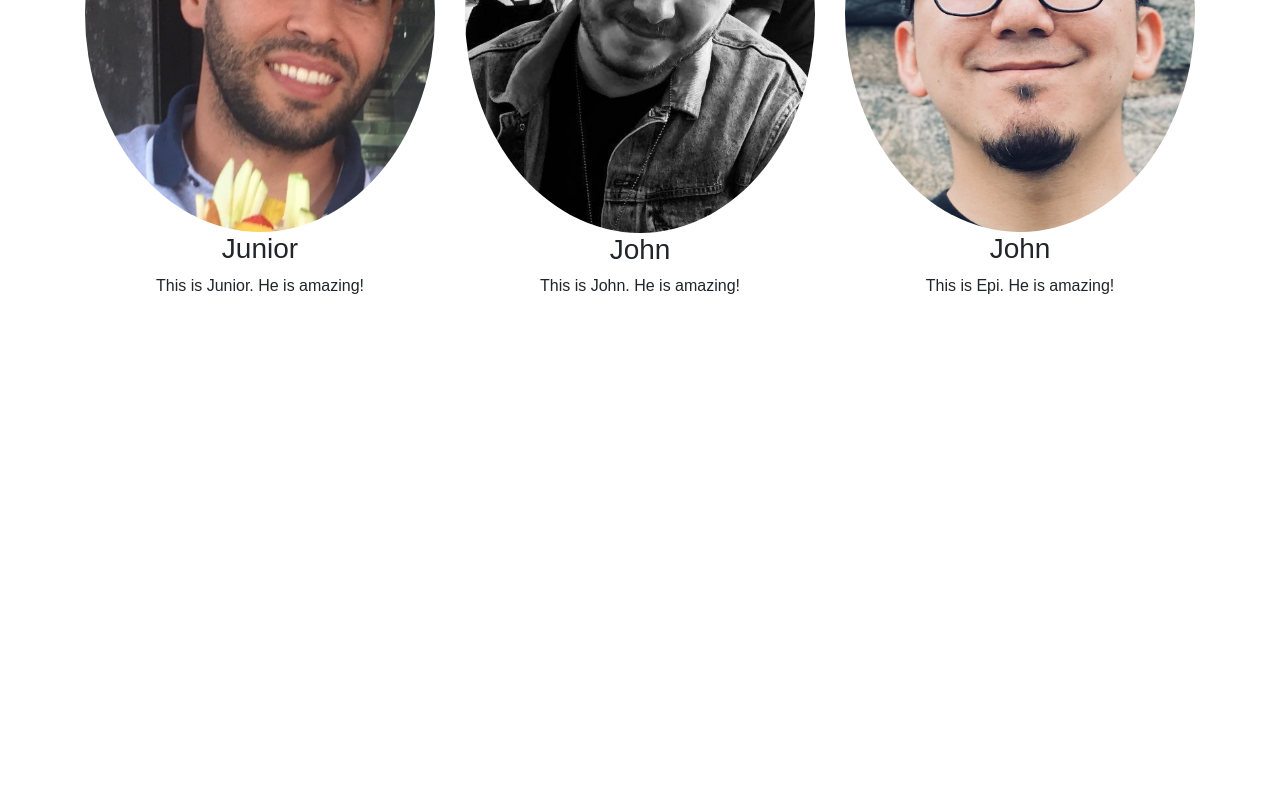
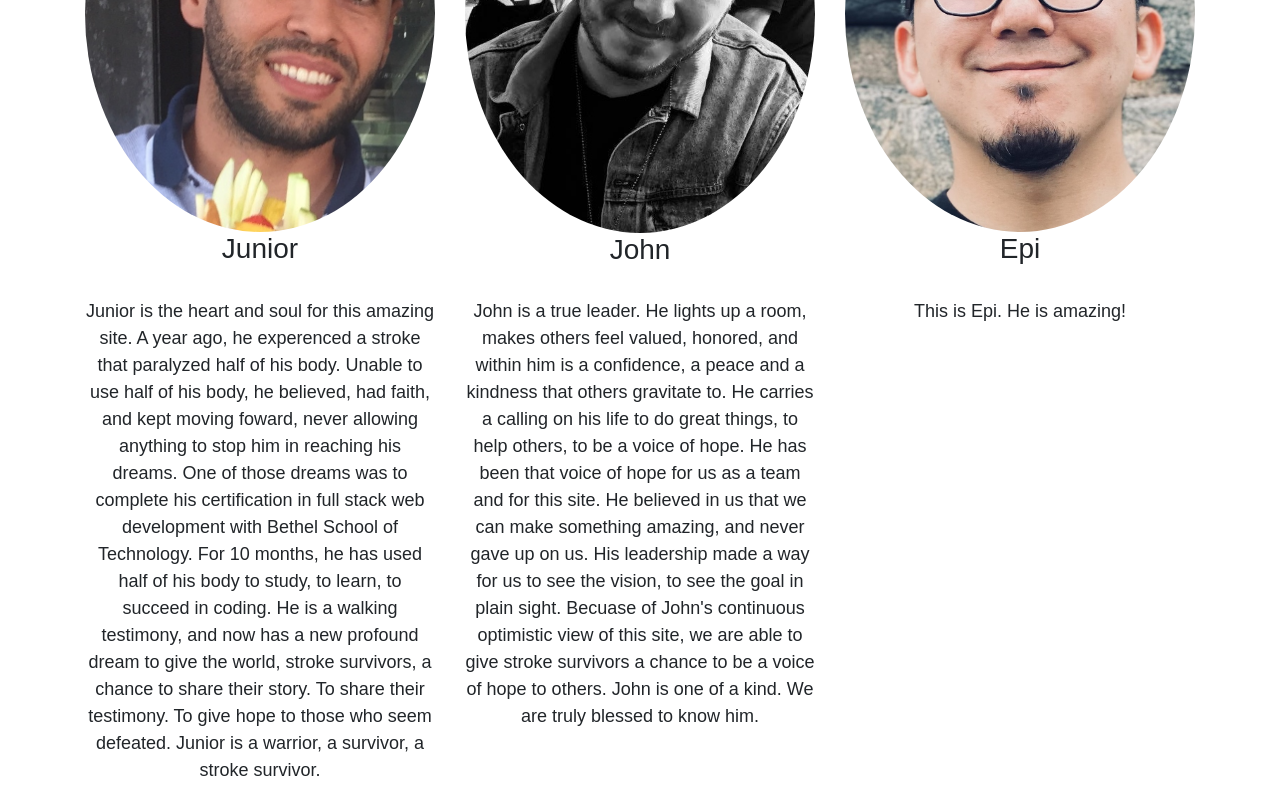
Before and after one commit to bethel-school-of-technology/team-crud-happens-frontend, a React (Create React App) app: page /about in a window 1280 px wide. Shown: the part 549-1349 px from the top of the page. Before the commit the page ends 863 px from the top, so only its background shows below. Built offline with nearby package versions, Linux system fonts and the light colour scheme.

Commit message:
updated about page. wrote something about Junior and John, how awesome they are!

```diff
--- a/src/pages/about.js
+++ b/src/pages/about.js
@@ -14,19 +14,35 @@ export const About = () => (
         <Col xs={12} sm={4} className="person-wrapper">
         <Image src= {juniorPictwo} circle className="profile-pic" alt="holder.js/100px250" roundedCircle fluid/>
         <h3>Junior</h3>
-        <p>This is Junior. He is amazing!</p>
+        <br></br>
+        <p><font size="4">Junior is the heart and soul for this amazing site. A year ago, he experenced a stroke that paralyzed half
+            of his body. Unable to use half of his body, he believed, had faith, and kept moving foward, never allowing
+            anything to stop him in reaching his dreams. One of those dreams was to complete his certification in full
+            stack web development with Bethel School of Technology. For 10 months, he has used half of his body to study,
+            to learn, to succeed in coding. He is a walking testimony, and now has a new profound dream to give the world, stroke survivors,
+            a chance to share their story. To share their testimony. To give hope to those who seem defeated. Junior is a warrior,
+            a survivor, a stroke survivor.
+        </font></p>
         </Col>
 
         <Col xs={12} sm={4} className="person-wrapper">
         <Image src= {johnPictwo} circle className="profile-pic" alt="holder.js/100px250" roundedCircle fluid/>
         <h3>John</h3>
-        <p>This is John. He is amazing!</p>
+        <br></br>
+        <p><font size="4">John is a true leader. He lights up a room, makes others feel valued, honored, and within him is a confidence, a peace and a kindness that others
+            gravitate to. He carries a calling on his life to do great things, to help others, to be a voice of hope. He has been
+            that voice of hope for us as a team and for this site. He believed in us that we can make something amazing, and never
+            gave up on us. His leadership made a way for us to see the vision, to see the goal in plain sight. Becuase of John's
+            continuous optimistic view of this site, we are able to give stroke survivors a chance to be a voice of hope to others.
+            John is one of a kind. We are truly blessed to know him.
+        </font></p>
         </Col>
 
         <Col xs={12} sm={4} className="person-wrapper">
         <Image src= {epiPictwo} circle className="profile-pic" alt="holder.js/100px250" roundedCircle fluid/>
-        <h3>John</h3>
-        <p>This is Epi. He is amazing!</p>
+        <h3>Epi</h3>
+        <br></br>
+        <p><font size="4">This is Epi. He is amazing!</font></p>
         </Col>
         </Row>
 
```
Also changed, not shown: src/pages/Home.js (+2 -1 lines).
